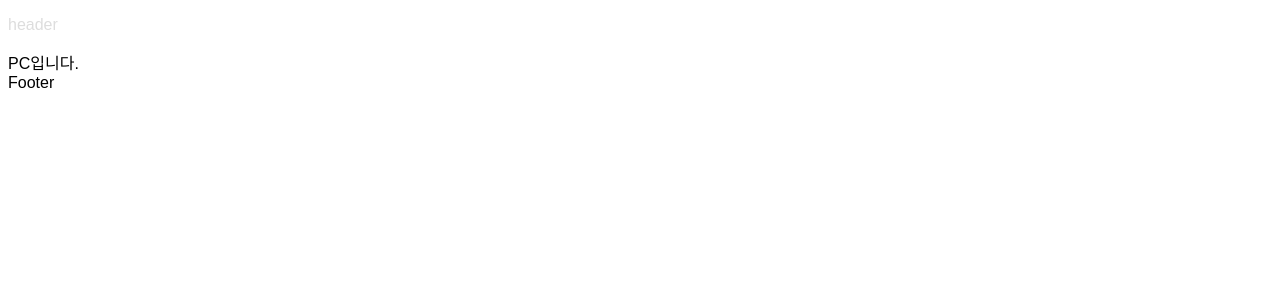
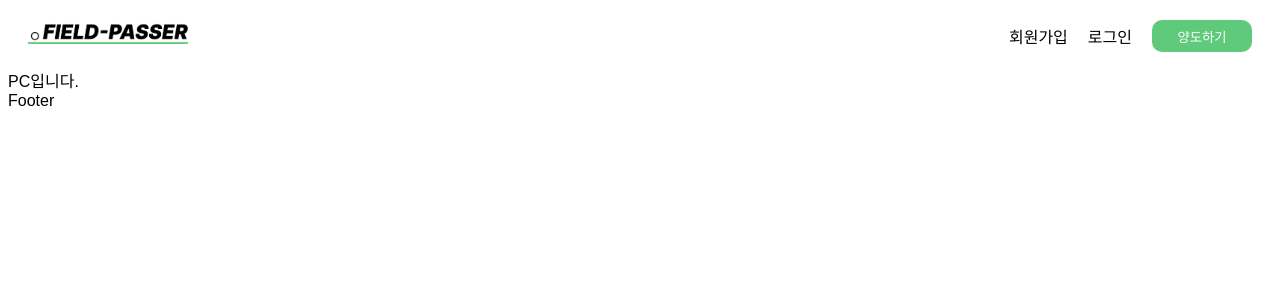
Before and after one commit to Field-Passer/newFieldPasser-FE, a React (Vite) app: page / in a window 1280 px wide. Shown: the top 300 px of the page. Built offline with nearby package versions, Linux system fonts and the light colour scheme; a web font is replaced by a local one.

Commit message:
Env: 스타일변수 객체로 분리

```diff
--- a/index.html
+++ b/index.html
@@ -1,13 +1,16 @@
 <!DOCTYPE html>
 <html lang="en">
+
 <head>
   <meta charset="UTF-8" />
-    <link rel="icon" type="image/svg+xml" href="/vite.svg" />
+  <link rel="icon" href="/favicon.ico" type="image/x-icon" />
   <meta name="viewport" content="width=device-width, initial-scale=1.0" />
   <title>Field Passer</title>
 </head>
+
 <body>
   <div id="root"></div>
   <script type="module" src="/src/main.tsx"></script>
 </body>
+
 </html>
--- a/src/components/Header.tsx
+++ b/src/components/Header.tsx
@@ -1,11 +1,57 @@
 import styled from 'styled-components'
+import { Link, useNavigate } from 'react-router-dom'
+import { COLORS } from '@src/globalStyles'
 
 const Header = () => {
-  return <Container>header</Container>
+  // 모바일버전에는 없음
+  // pc, tab 폰트사이즈 확인
+
+  const navigate = useNavigate()
+
+  return (
+    <Container>
+      <Inner>
+        <Link to="/" className="logo">
+          <img src="/logo.png" alt="필드패서" />
+        </Link>
+        <div className="menu">
+          <Link to="/">회원가입</Link>
+          <Link to="/">로그인</Link>
+          <button>양도하기</button>
+        </div>
+      </Inner>
+    </Container>
+  )
 }
 
-const Container = styled.p`
-  color: #ddd;
+const Container = styled.header`
+  padding: 12px 20px;
+  height: 60px;
+  box-sizing: border-box;
+`
+const Inner = styled.div`
+  display: flex;
+  justify-content: space-between;
+
+  .logo {
+    img {
+      width: 160px;
+      height: 24px;
+    }
+  }
+
+  .menu {
+    display: flex;
+    gap: 20px;
+    align-items: center;
+
+    button {
+      width: 100px;
+      height: 32px;
+      background-color: ${COLORS.green};
+      color: white;
+    }
+  }
 `
 
 export default Header
--- a/src/globalStyles.ts
+++ b/src/globalStyles.ts
@@ -34,6 +34,7 @@ const GlobalStyles = createGlobalStyle`
     border: none;
     background: none;
     padding: 0;
+    border-radius: 10px;
     cursor: pointer;
   }
 
@@ -47,19 +48,22 @@ const GlobalStyles = createGlobalStyle`
     $screen-tab: 834px;
     $screen-m: 1440px;
 
-    /* Font size */
-    $font-pc: 16px;
-    $font-pc-lg: 20px;
-    $font-m: 14px;
-    $font-m-lg: 16px;
-
-    /* Color */
-    $color-green: #5FCA7B;
-    $color-font: #3A3A3A;
-    $color-darkgray: #AAAAAA;
-    $color-gray: #CCCCCC;
-    $color-lightgray: #D9D9D9;
-    $color-ghostgray: #FAFAFA;
   }
 `
+export const COLORS = {
+  green: '#5FCA7B',
+  font: '#3A3A3A',
+  gray40: '#AAAAAA',
+  gray30: '#CCCCCC',
+  gray20: '#D9D9D9',
+  gray10: '#FAFAFA',
+}
+
+export const FONT = {
+  pc: '16px',
+  'pc-lg': '20px',
+  m: '14px',
+  'm-lg': '16px',
+}
+
 export default GlobalStyles
```
Also changed, not shown: public/logo.png (added), 1 other file (tests, documents, lock files or other folders). Lines whose indentation alone changed are shown as unchanged.
